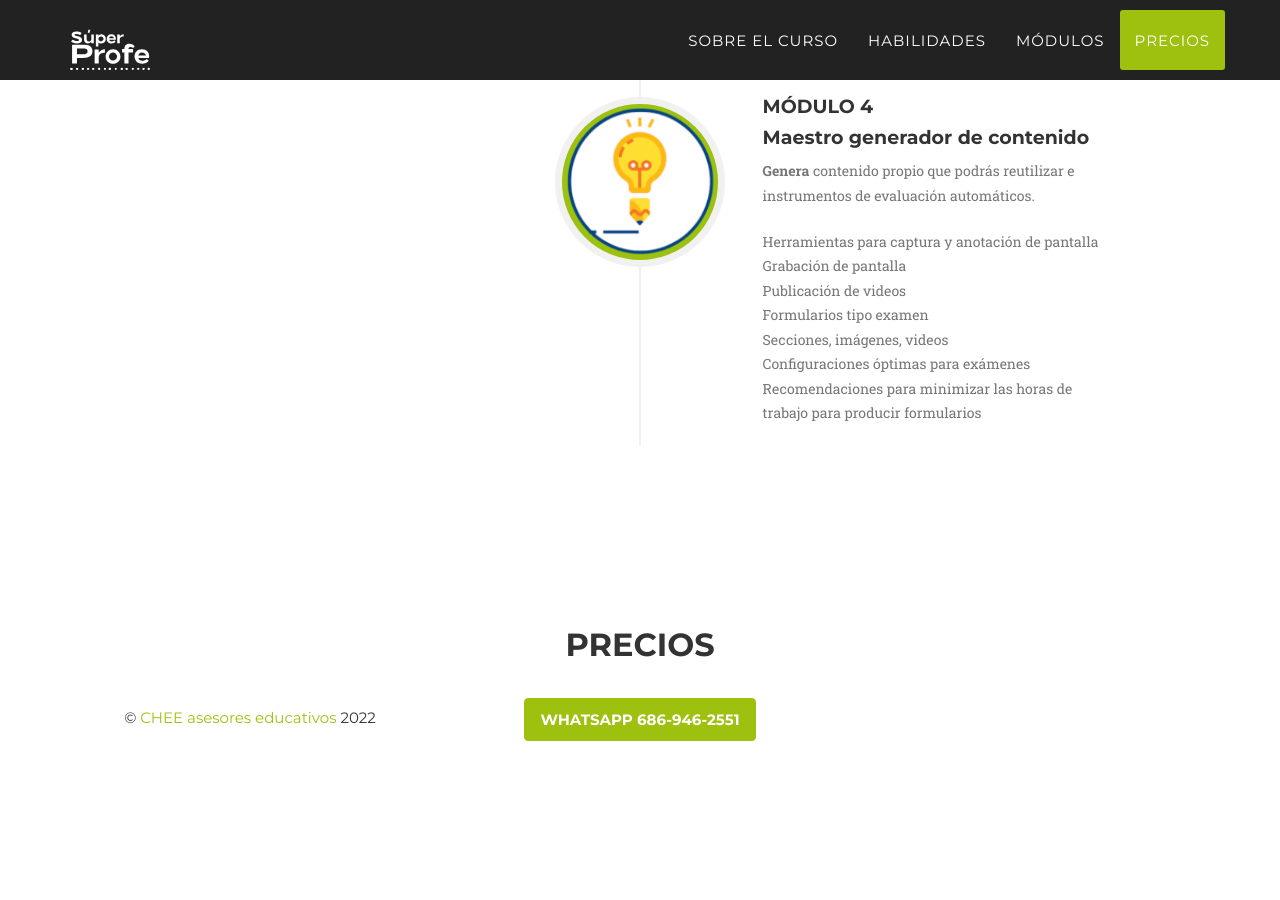
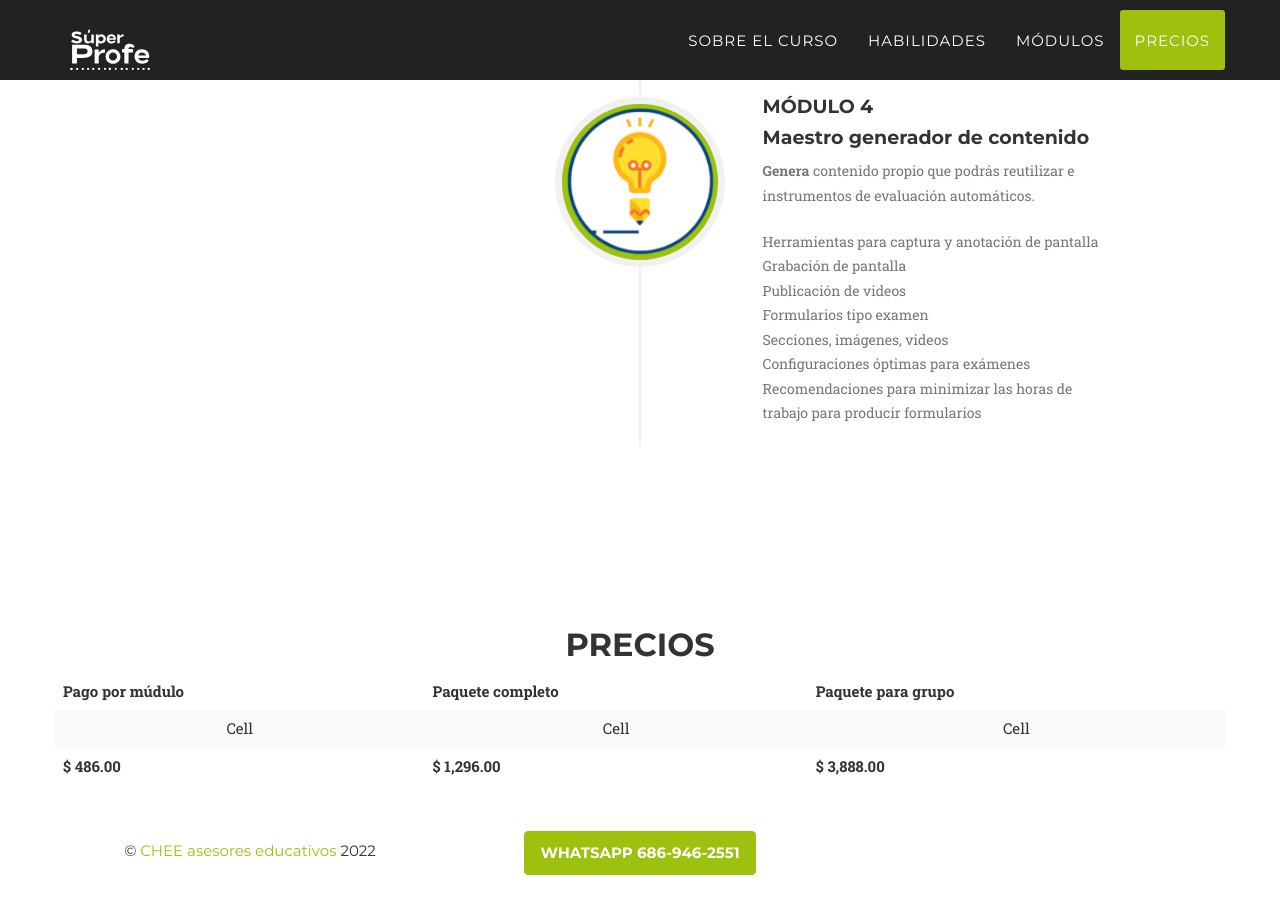
Before and after one commit to camachevaz/superProfe, a Jekyll site: the page built from index.html, in a window 1280 px wide and 900 px high, scrolled down 4536 px. Built offline with Jekyll 4.4.1, drawn with Linux system fonts in a browser that asks for light colours; some web fonts are replaced; before the commit the page ends 5302 px from its top, so only the background shows below that.

Commit message:
Update clients.html

```diff
--- a/_includes/clients.html
+++ b/_includes/clients.html
@@ -7,7 +7,29 @@
                 </div>
             </div>
             <div class="row text-center">
-
+                <table class="table table-striped">
+                    <thead>
+                    <tr>
+                    <th>Pago por múdulo</th>
+                    <th>Paquete completo</th>
+                    <th>Paquete para grupo</th>
+                    </tr>
+                    </thead>
+                    <tfoot>
+                    <tr>
+                    <th>$ 486.00</th>
+                    <th>$ 1,296.00</th>
+                    <th>$ 3,888.00</th>
+                    </tr>
+                    </tfoot>
+                    <tbody>
+                    <tr>
+                    <td>Cell</td>
+                    <td>Cell</td>
+                    <td>Cell</td>
+                    </tr>
+                    </tbody>
+                    </table>
             </div>
         </div>
     </aside>
```
